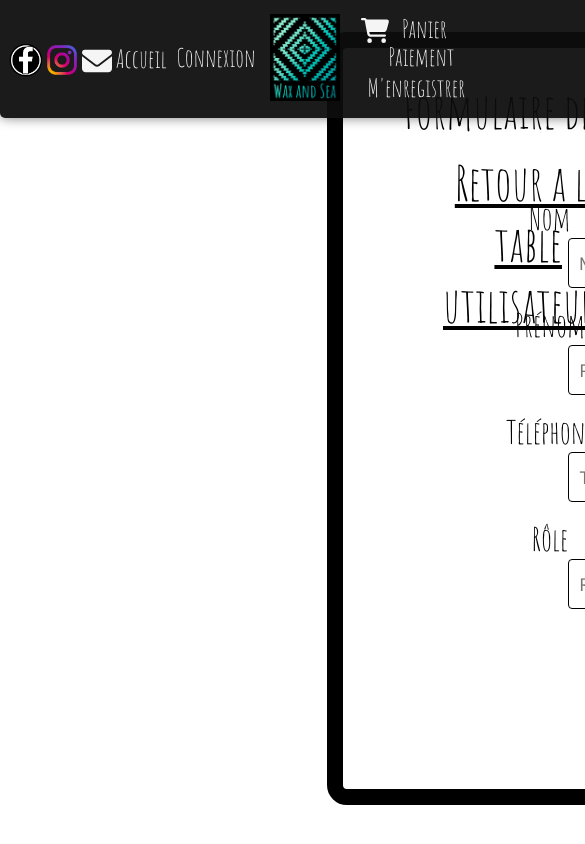
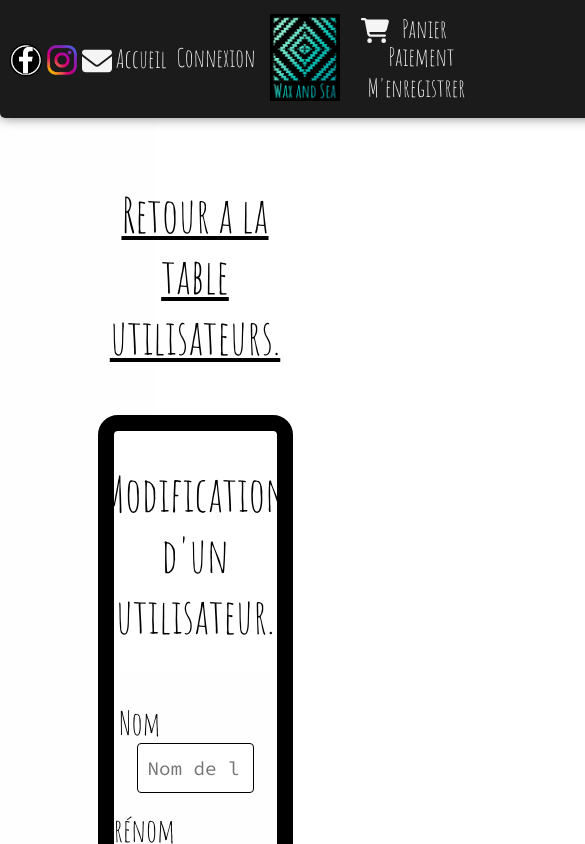
Before and after one commit to tristanlaulanie/waxandsea-front-dashboard, a React (Create React App) app: page /dashboard/users/set-user in a window 390 px wide. Shown: the top 844 px of the page, 585 px wide, since content can reach past the window. Built offline with nearby package versions, Linux system fonts and the light colour scheme.

Commit message:
dashboard_set-users:responsive:done

```diff
--- a/src/components/Dashboard/UsersTable/SetUser/SetUser.css
+++ b/src/components/Dashboard/UsersTable/SetUser/SetUser.css
@@ -1,7 +1,31 @@
 @import url('https://fonts.googleapis.com/css2?family=Amatic+SC&family=Source+Code+Pro:wght@400;600;700&display=swap');
 
 .setUser_form {
+    z-index: 0;
     font-family: 'Amatic SC', cursive;
+    display: flex;
+    flex-direction: column;
+    align-items: center;
+    justify-content: center;
+    background: rgb(255, 254, 254);
+    padding: 2rem;
+    width: 40vw;
+    border-radius: 10px;
+    position: relative;
+    left: 0;
+}
+
+.setUser_add_form {
+    width: 50vw;
+    display: flex;
+    flex-direction: column;
+    align-items: center;
+    justify-content: center;
+    background: white;
+    position: relative;
+    left: 30vw;
+    border: 16px solid black;
+    border-radius: 20px;
 }
 
 .setUser_dashboard_link {
@@ -12,7 +36,7 @@
     text-decoration: underline;
     margin-bottom: 3rem;
     position: relative;
-    left: 45%;
+    left: 15vw;
 }
 
 .setUser_dashboard_link:hover {
@@ -20,17 +44,6 @@
     cursor: pointer;
 }
 
-.setUser_add_form {
-    display: flex;
-    flex-direction: column;
-    align-items: center;
-    justify-content: center;
-    background: white;
-    position: relative;
-    left: 50%;
-    border: 16px solid black;
-    border-radius: 20px;
-}
 
 .setUser_add_user {
     color:black;
@@ -40,16 +53,6 @@
     margin-top: 2rem;
 }
 
-.setUser_form {
-    display: flex;
-    flex-direction: column;
-    align-items: center;
-    justify-content: center;
-    background: white;
-    padding: 2rem;
-    width: 750px;
-    border-radius: 10px;
-}
 
 .setUser_label {
     position: relative;
@@ -58,7 +61,7 @@
 }
 
 .setUser_input {
-    width: 300px;
+    width: 30vw;
     height: 50px;
     margin-bottom: 1rem;
     padding-left: 10px;
--- /dev/null
+++ b/src/components/Dashboard/UsersTable/SetUser/SetUserResponsive.css
@@ -0,0 +1,6 @@
+@media screen and (width <= 870px){
+    .setUser_label {
+        position: relative;
+        left: -10vw;
+    }
+}
--- a/src/components/Dashboard/UsersTable/SetUser/index.js
+++ b/src/components/Dashboard/UsersTable/SetUser/index.js
@@ -1,20 +1,21 @@
 import React from "react";
 import "./SetUser.css";
+import "./SetUserResponsive.css";
 import { Link } from "react-router-dom";
 
 function SetUser() {
   return (
     <>
       <section className="setUser_form">
-        <header>
+        <div>
           <Link to="/dashboard/users" className="setUser_dashboard_link">
           <h1 className="setUser_dashboard_link">
             Retour a la table utilisateurs.
           </h1>
           </Link>
-        </header>
+        </div>
         <section className="setUser_add_form">
-          <h2 className="setUser_add_user">Formulaire de modification d'un utilisateur.</h2>
+          <h2 className="setUser_add_user">Modification d'un utilisateur.</h2>
           <form className="setUser_form">
             <label className="setUser_label" htmlFor="Nom">
               Nom
```
